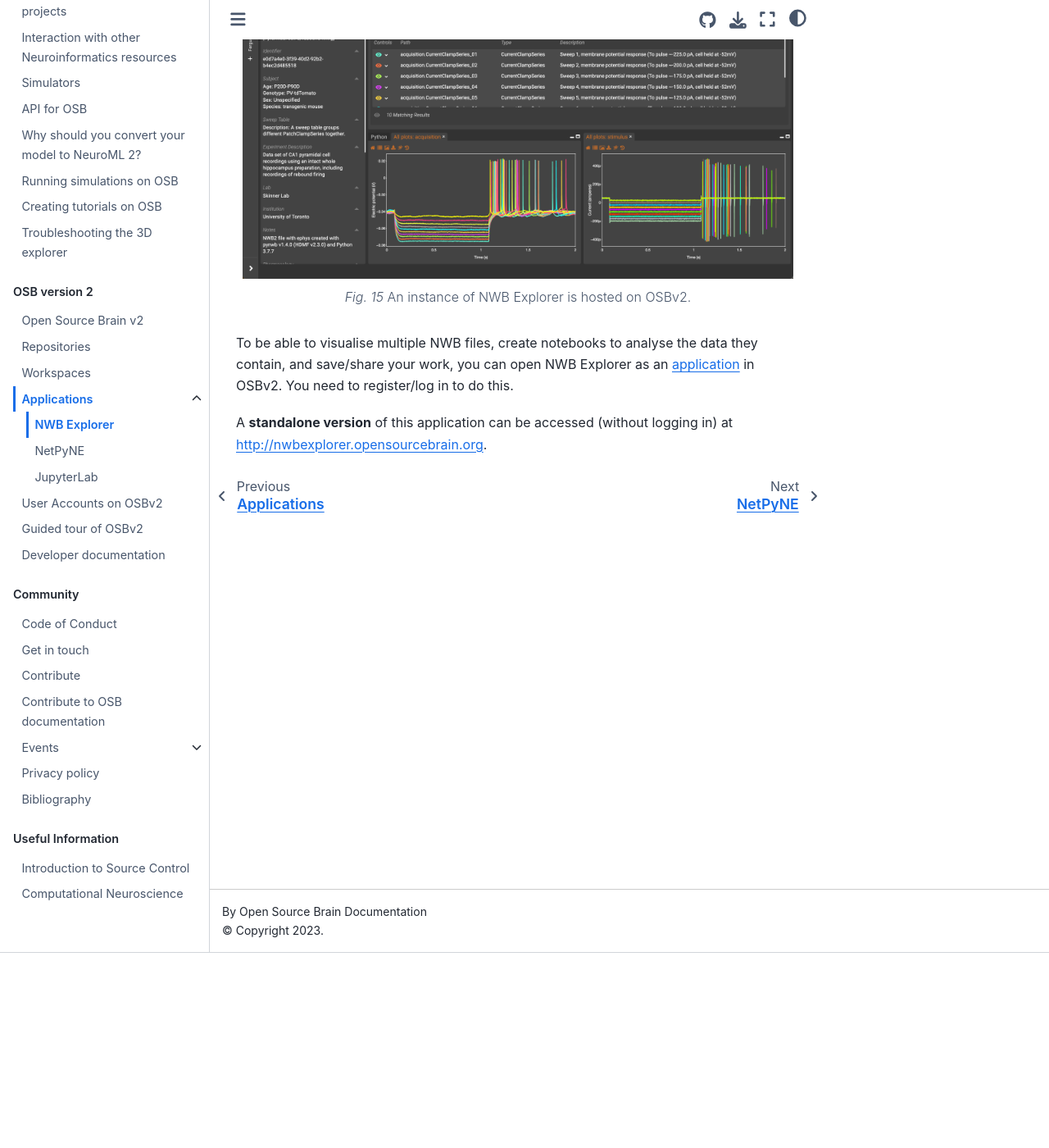
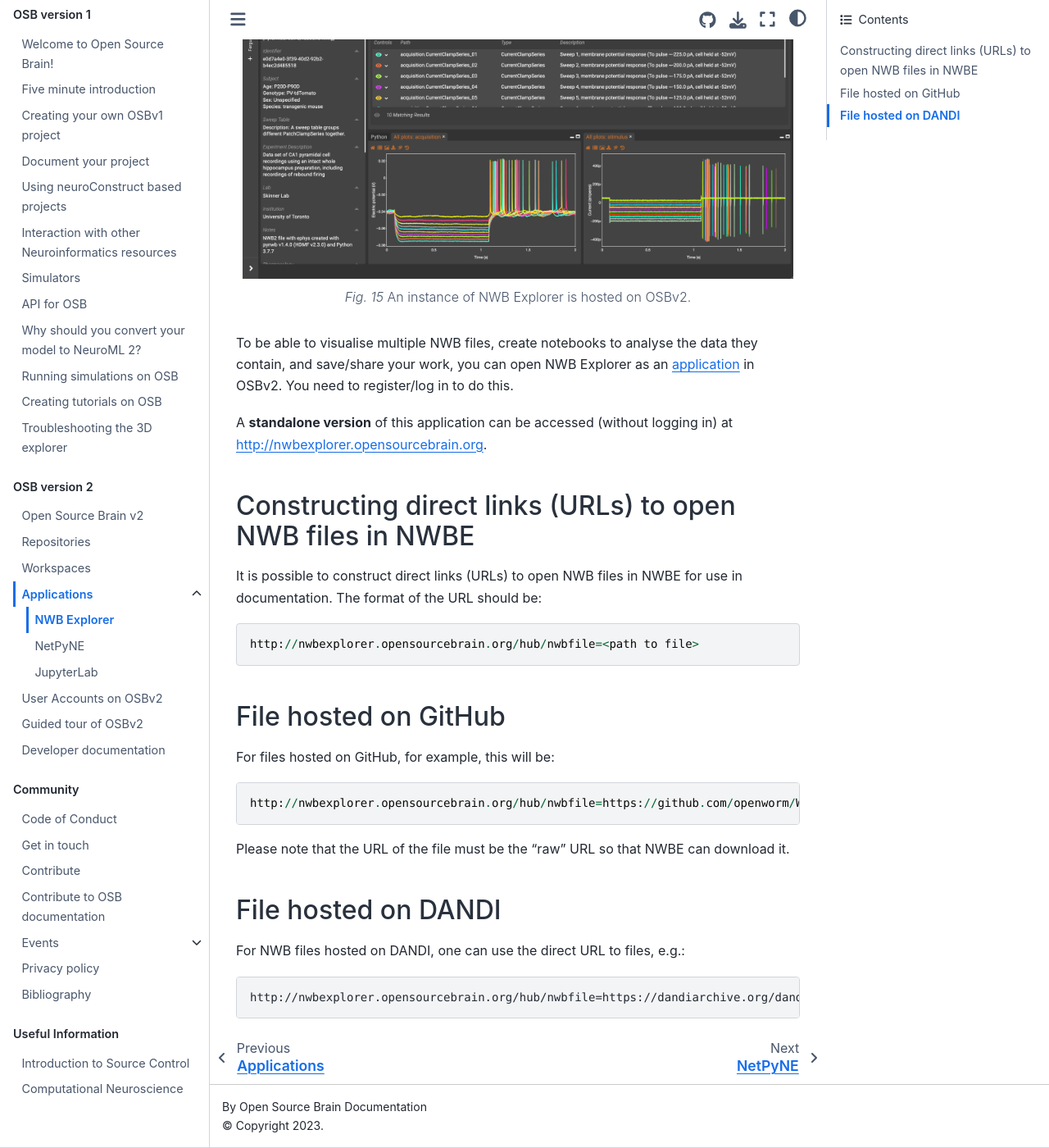
Before and after one commit to OpenSourceBrain/Documentation, a Jupyter Book: the page built from source/OSBv2/NWBE.md, in a window 1280 px wide and 1400 px high, scrolled down 239 px. Shown: the whole window at 82% size. Built offline with Jupyter Book 1.0.4 settings and Sphinx 7.4.7 and the Sphinx Book theme 1.1.4, drawn with Linux system fonts in a browser that asks for light colours.

Commit message:
feat: add information on constructing links for NWBE
Fixes #29

````diff
--- a/source/OSBv2/NWBE.md
+++ b/source/OSBv2/NWBE.md
@@ -15,3 +15,36 @@
 To be able to visualise multiple NWB files, create notebooks to analyse the data they contain, and save/share your work, you can open NWB Explorer as an {ref}`application <osbv2:applications>` in OSBv2. You need to register/log in to do this.
 
 A **standalone version** of this application can be accessed (without logging in) at http://nwbexplorer.opensourcebrain.org.
+
+
+(osbv2:applications:nwbe:links)=
+## Constructing direct links (URLs) to open NWB files in NWBE
+
+It is possible to construct direct links (URLs) to open NWB files in NWBE for use in documentation.
+The format of the URL should be:
+
+```
+http://nwbexplorer.opensourcebrain.org/hub/nwbfile=<path to file>
+```
+
+
+(osbv2:applications:nwbe:links:github)=
+## File hosted on GitHub
+
+For files hosted on GitHub, for example, this will be:
+
+```
+http://nwbexplorer.opensourcebrain.org/hub/nwbfile=https://github.com/openworm/WormsenseLab_ASH/raw/main/test_data/07-06-25-1.nwb
+```
+
+Please note that the URL of the file must be the "raw" URL so that NWBE can download it.
+
+
+(osbv2:applications:nwbe:links:dandi)=
+## File hosted on DANDI
+
+For NWB files hosted on DANDI, one can use the direct URL to files, e.g.:
+
+```
+http://nwbexplorer.opensourcebrain.org/hub/nwbfile=https://dandiarchive.org/dandiset/000245/draft/files?location=sub-20211223002%2F
+```
````
